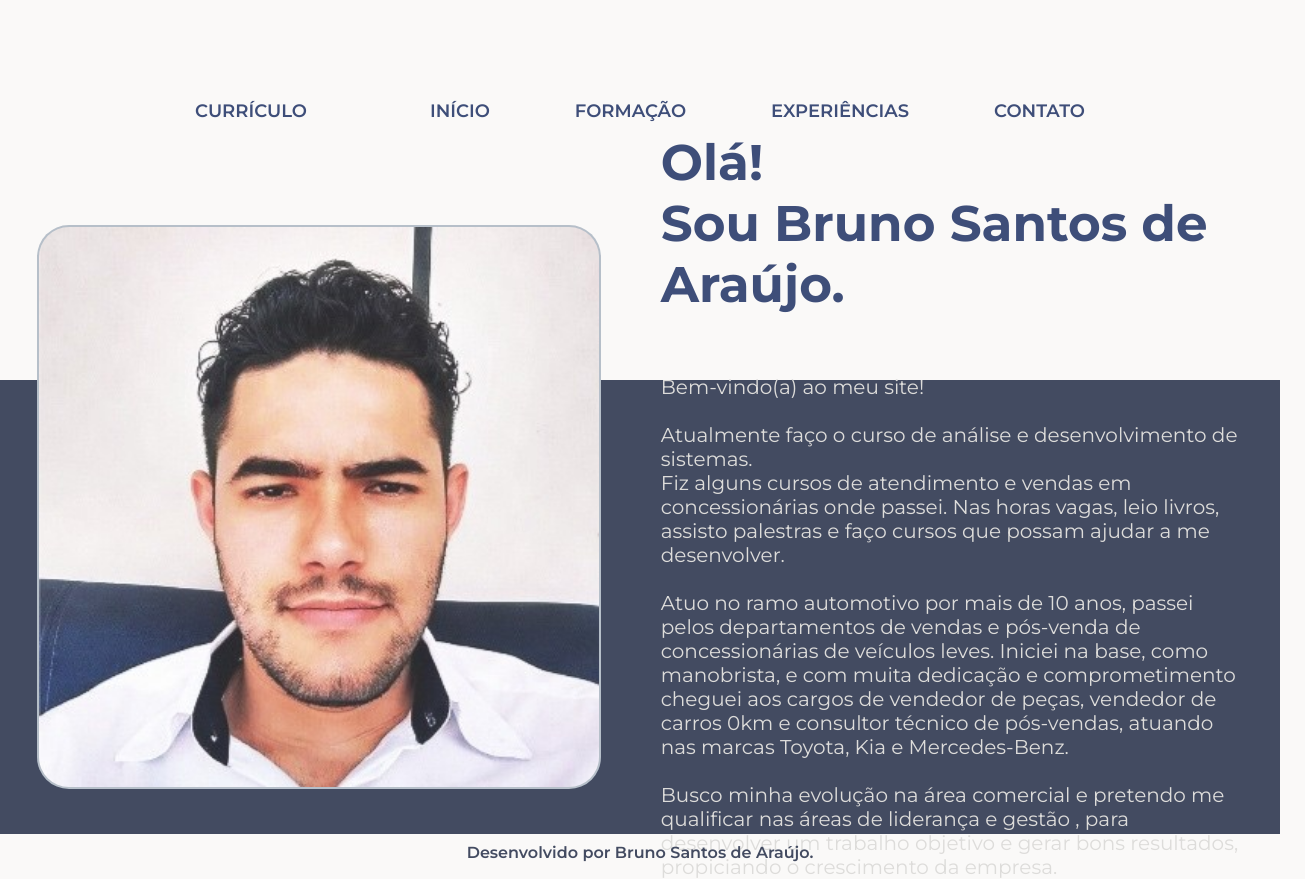
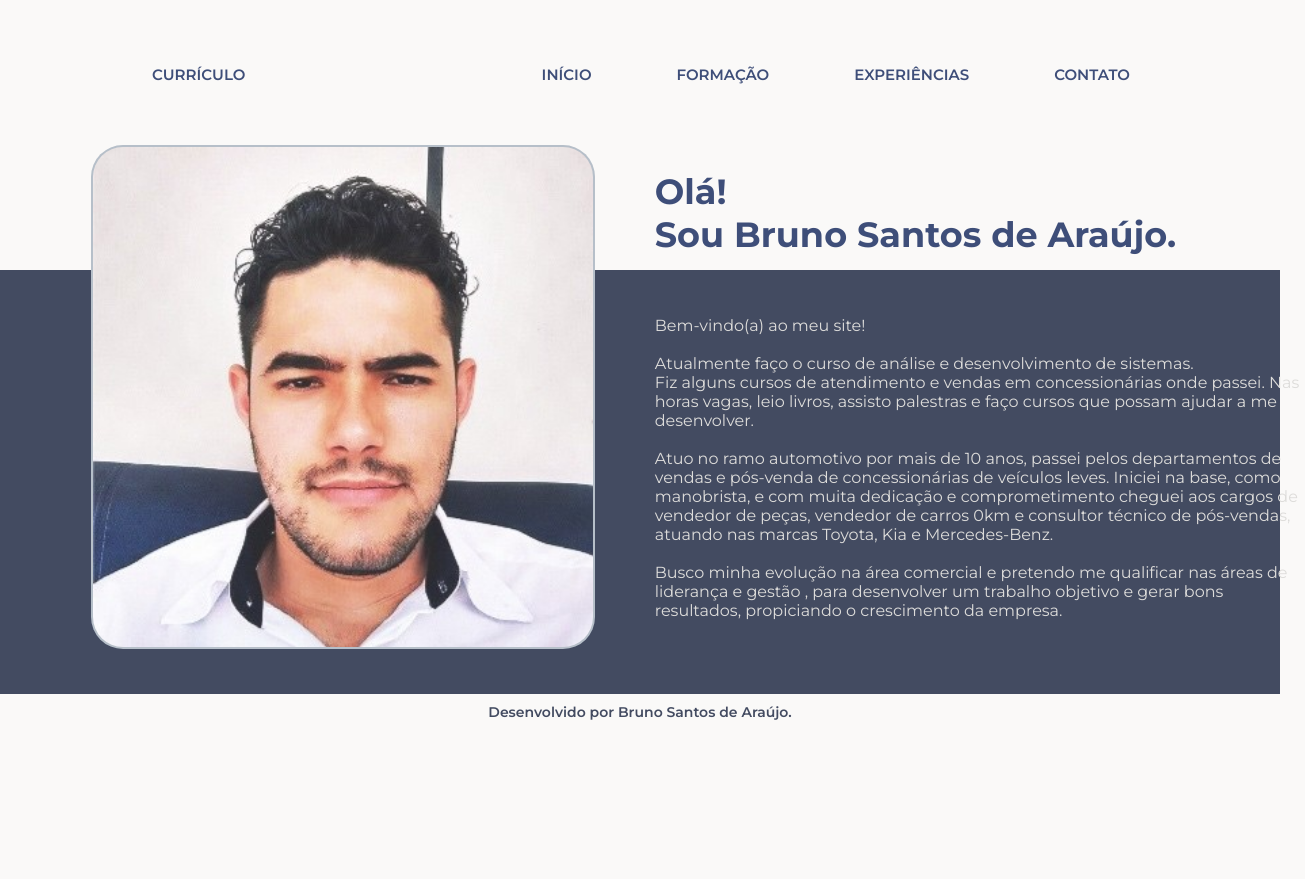
Before and after one commit to bruno28araujo/projeto-pessoal-site-curriculo, a plain HTML site: page index.html in a window 1280 px wide. Shown: the whole page, 1305 px wide, since content can reach past the window. After the commit the page ends 800 px from the top, so only its background shows below. Drawn offline with Linux system fonts and the light colour scheme; a web font is replaced by a local one.

Commit message:
Add files via upload

```diff
--- a/styles/style.css
+++ b/styles/style.css
@@ -26,8 +26,8 @@ body {
     justify-content: start;
     flex-direction: row;
     background-color: var(--cor-terciaria-fundo);
-    padding: 100px 195px 45px 195px;
-    height: 200px;
+    padding: 65px 150px 30px 152px;
+    height: 140px;
 
 }
 
@@ -38,7 +38,7 @@ body {
     font-weight: 600;
     font-style: normal;
     color: var(--cor-secundaria-texto-alternativo);
-    font-size: 18px;
+    font-size: 15px;
 }
 
 
@@ -59,7 +59,7 @@ body {
     font-optical-sizing: auto;
     font-weight: 600;
     font-style: normal;
-    font-size: 18px;
+    font-size: 15px;
 }
 
 .apresentacao {
@@ -83,9 +83,9 @@ body {
 
 .apresentacao__img {
     position: relative;
-    width: 560px;
-    height: 560px;
-    margin: -190px 0px 25px 0px;
+    width: 500px;
+    height: 500px;
+    margin: -160px 0px 25px 48px;
     border-radius: 2em;
     background-color: var(--cor-senaria);
     padding: 2px;
@@ -107,15 +107,16 @@ body {
 
 .apresentacao__nome {
     text-decoration: none;
-    font-size: 50px;
+    font-size: 35px;
     color: var(--cor-secundaria-texto-alternativo);
     padding: 0px 0px 0px 20px;
 }
 
 
 .apresentacao__texto {
+    width: 650px;
     text-decoration: none;
-    font-size: 20px;
+    font-size: 16px;
     color: var(--cor-primaria-texto);
     padding: 60px 0px 0px 20px;
 }
@@ -135,7 +136,7 @@ body {
     font-optical-sizing: auto;
     font-weight: 600;
     font-style: normal;
-    font-size: 16px;
+    font-size: 14px;
     color: var(--cor-quaternaria-fundo-alternativo);
 }
 
```
